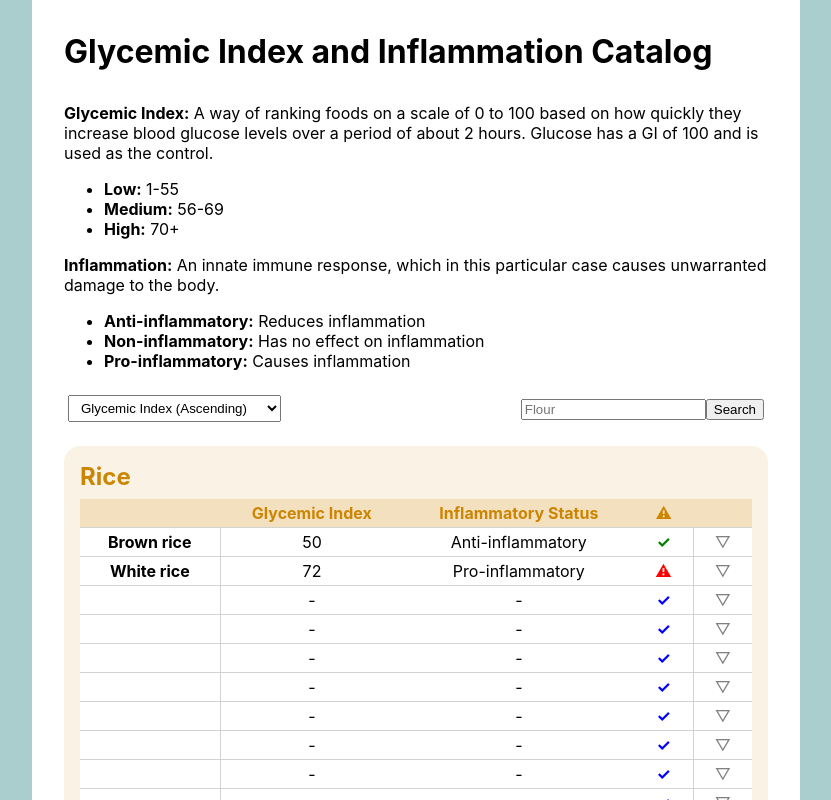
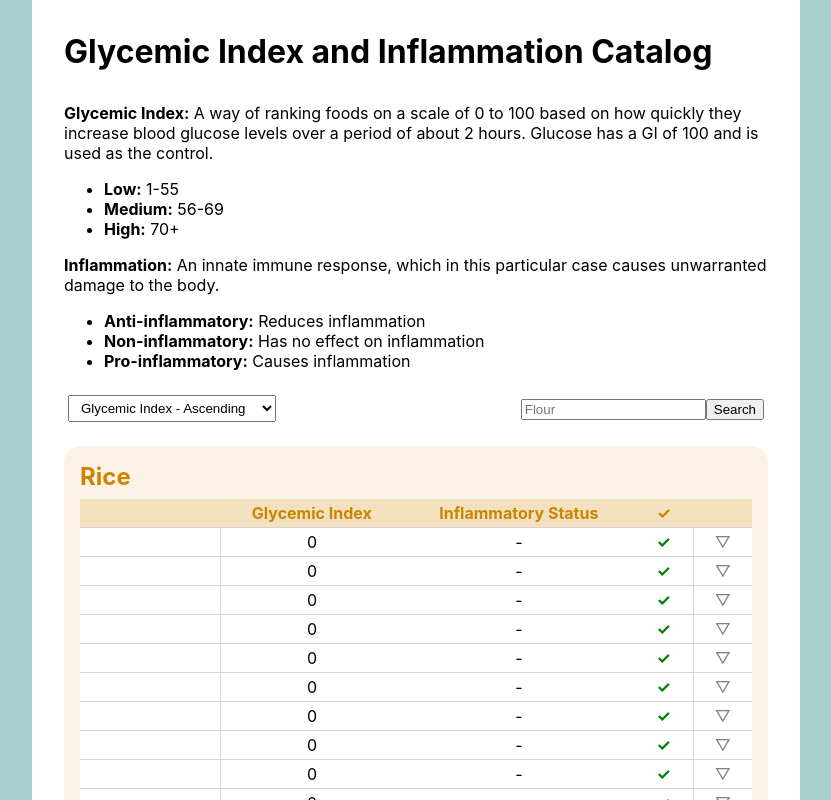
Before and after one commit to katerlloyd/food-index, a React (Create React App) app in the folder client/: page / in a window 1280 px wide. Shown: the top 800 px of the page, without its empty margins (224-1055 px from the left). Built offline with nearby package versions, Linux system fonts and the light colour scheme; the HTML template or start-up script is replaced by a standard one.

Commit message:
Added some sorting.

```diff
--- a/client/src/components/Row.js
+++ b/client/src/components/Row.js
@@ -9,9 +9,7 @@ const Heading = styled.th`
 
 const TR = styled.tr`
   border-bottom: 1px solid lightgrey;
-  /* :hover {
-    background-color: rgba(204, 133, 0, 0.6);
-  } */
+  ${(props) => `background-color: ${props.color}`};
 `;
 
 const CellNotes = styled.td`
@@ -48,8 +46,10 @@ const Row = ({ data }) => {
   const [expanded, setExpanded] = useState(false);
 
   const getSymbol = () => {
-    if (data.gi === 0) {
-      return <Icon style={{ color: "blue" }}>&#10003;</Icon>;
+    if (data.status === "Pro-inflammatory") {
+      return <Icon style={{ color: "red" }}>&#9888;</Icon>;
+    } else if (data.gi === 0) {
+      return <Icon style={{ color: "green" }}>&#10003;</Icon>;
     } else if (0 < data.gi && data.gi <= 55) {
       return <Icon style={{ color: "green" }}>&#10003;</Icon>;
     } else if (55 < data.gi && data.gi <= 69) {
@@ -59,21 +59,34 @@ const Row = ({ data }) => {
     }
   };
 
-  const symbol = getSymbol();
+  const getRowColor = () => {
+    return "white";
+    //   if (data.status === "Pro-inflammatory") {
+    //     return "#f5c4c4";
+    //   } else if (data.gi === 0) {
+    //     return "#f2f2f2";
+    //   } else if (0 < data.gi && data.gi <= 55) {
+    //     return "#daf5c4";
+    //   } else if (55 < data.gi && data.gi <= 69) {
+    //     return "#f5eec4";
+    //   } else if (data.gi >= 70) {
+    //     return "#f5c4c4";
+    //   }
+  };
 
   return (
     <>
-      <TR>
+      <TR color={getRowColor()}>
         <Heading>{data.name}</Heading>
-        <Cell>{data.gi || "-"}</Cell>
+        <Cell>{data.gi}</Cell>
         <Cell>{data.status || "-"}</Cell>
-        <Symbol>{symbol}</Symbol>
+        <Symbol>{getSymbol()}</Symbol>
         <Arrow onClick={() => setExpanded(!expanded)}>
           {expanded ? <span>&#9651;</span> : <span>&#9661;</span>}
         </Arrow>
       </TR>
       {expanded && (
-        <TR>
+        <TR color={getRowColor()}>
           <CellNotes colSpan="5">{data.notes || "None"}</CellNotes>
         </TR>
       )}
--- a/client/src/components/Section.js
+++ b/client/src/components/Section.js
@@ -1,4 +1,4 @@
-import React from "react";
+import React, { useEffect, useState } from "react";
 import styled from "styled-components";
 import Row from "./Row";
 
@@ -33,7 +33,35 @@ const Heading = styled.th`
   padding: 0.25rem 1rem;
 `;
 
-const Section = ({ data }) => {
+const Section = ({ data, sortType }) => {
+  const [sortedData, setSortedData] = useState([]);
+
+  useEffect(() => {
+    if (data.items) {
+      let newData = data.items;
+
+      if (sortType === "gi-ascending") {
+        newData = sortByGIAscending(data.items);
+      } else if (sortType === "gi-descending") {
+        newData = sortByGIDescending(data.items);
+      }
+
+      setSortedData(newData);
+    }
+  }, [data, sortType]);
+
+  const sortByGIAscending = (items) => {
+    return items.sort((a, b) => {
+      return a.gi - b.gi;
+    });
+  };
+
+  const sortByGIDescending = (items) => {
+    return items.sort((a, b) => {
+      return b.gi - a.gi;
+    });
+  };
+
   return (
     <SectionDiv color={data.color}>
       <H2 color={data.color}>{data.title}</H2>
@@ -43,12 +71,12 @@ const Section = ({ data }) => {
             <Heading></Heading>
             <Heading>Glycemic Index</Heading>
             <Heading>Inflammatory Status</Heading>
-            <Heading>&#9888;</Heading>
+            <Heading>&#10003;</Heading>
             <Heading></Heading>
           </TitleRow>
         </thead>
         <tbody>
-          {data?.items?.map((item, index) => {
+          {sortedData?.map((item, index) => {
             return <Row key={index} data={item} />;
           })}
         </tbody>
--- a/client/src/pages/Home.js
+++ b/client/src/pages/Home.js
@@ -29,7 +29,7 @@ const Select = styled.select`
 `;
 
 const Home = () => {
-  const [sortType, setSortType] = useState("");
+  const [sortType, setSortType] = useState("gi-ascending");
 
   const search = (word) => {};
 
@@ -72,20 +72,18 @@ const Home = () => {
       <Box>
         <Select
           aria-label="Select Sort Type"
-          name="sorting"
-          id="sorting"
-          value={sortType}
+          defaultValue={sortType}
           onChange={(e) => setSortType(e.target.value)}
         >
-          <option value="gi-ascending">Glycemic Index (Ascending)</option>
-          <option value="gi-descending">Glycemic Index (Descending)</option>
-          <option value="inflammatory-ascending">
+          <option value="gi-ascending">Glycemic Index - Ascending</option>
+          <option value="gi-descending">Glycemic Index- Descending</option>
+          {/* <option value="inflammatory-ascending">
             Inflammatory (Ascending)
           </option>
           <option value="inflammatory-descending">
             Inflammatory (Descending)
           </option>
-          <option value="alphabetically">Alphabetically</option>
+          <option value="alphabetically">Alphabetically</option> */}
         </Select>
         <div>
           <input type="text" placeholder="Flour" name="search"></input>
@@ -94,7 +92,7 @@ const Home = () => {
       </Box>
 
       {data?.map((section, index) => {
-        return <Section key={index} data={section} />;
+        return <Section key={index} {...{ data: section, sortType }} />;
       })}
     </Width>
   );
```
